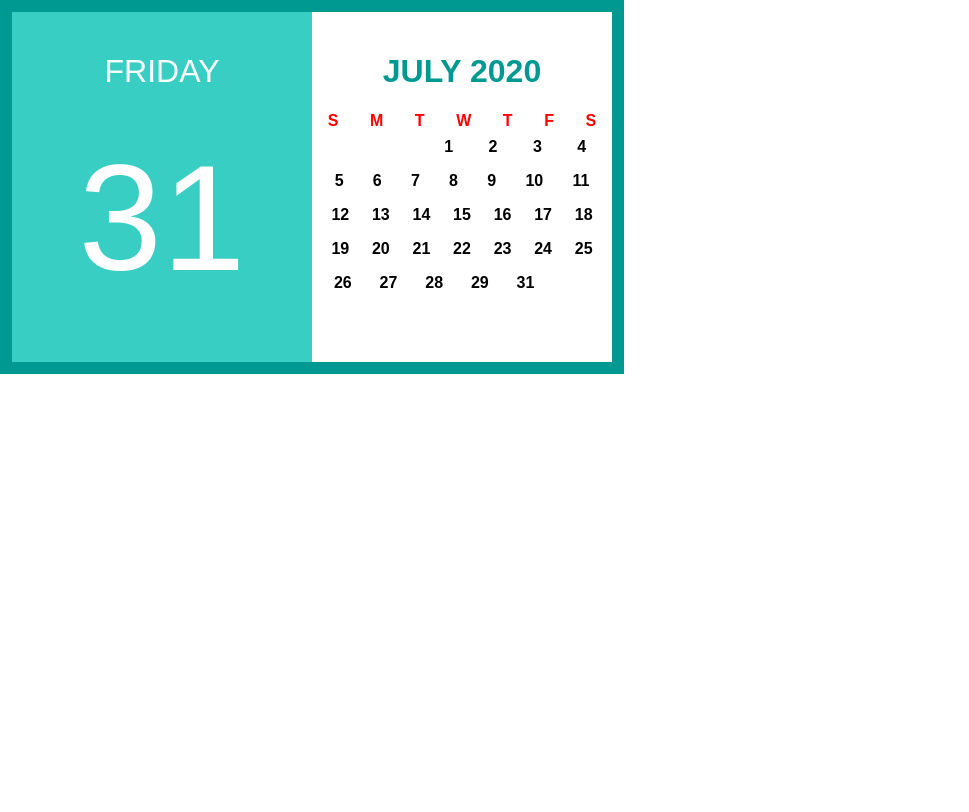
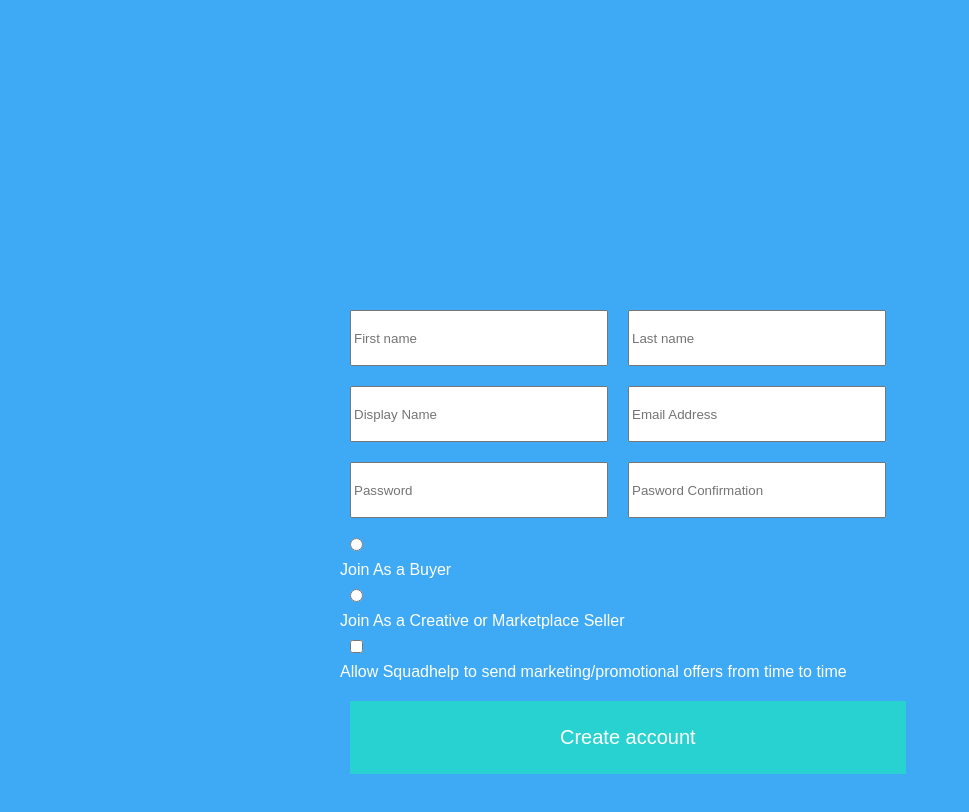
Before and after one commit to krivospitsky92/react-app, a React (Create React App) app: page / in a window 1280 px wide. Shown: the top 812 px of the page, without its empty margins (0-969 px from the left). Built offline with nearby package versions, Linux system fonts and the light colour scheme.

Commit message:
init commit

```diff
--- a/package.json
+++ b/package.json
@@ -3,11 +3,11 @@
   "version": "0.1.0",
   "private": true,
   "dependencies": {
+    "date-fns": "^2.28.0",
     "react": "^18.0.0",
     "react-dom": "^18.0.0",
     "react-scripts": "0.9.5"
   },
-  "devDependencies": {},
   "scripts": {
     "start": "react-scripts start",
     "build": "react-scripts build",
--- /dev/null
+++ b/src/App.js
@@ -0,0 +1,16 @@
+import React, { Component } from "react";
+import Form from "./Form/Form";
+import "./App.css";
+
+class App extends Component {
+  render() {
+    return(
+      <div className="wrapper">
+         <Form />
+      </div>
+
+    )
+  }
+}
+
+export default App;
--- a/src/App.jsx
+++ /dev/null
@@ -1,77 +0,0 @@
-import React, { Component } from "react";
-import "./App.css";
-
-class App extends Component {
-  render() {
-    return (
-      <div className="wrapper">
-        <div className="currentDate">
-          <h1 className="header">FRIDAY</h1>
-          <p className="parag">31</p>
-        </div>
-        <div className="calendar">
-          <h1 className="m-y">JULY 2020</h1>
-
-          <div className="calendar-wrapper">
-            <div className="row1">
-              <div>S</div>
-              <div>M</div>
-              <div>T</div>
-              <div>W</div>
-              <div>T</div>
-              <div>F</div>
-              <div>S</div>
-            </div>
-            <div className="row2">
-              <div></div>
-              <div></div>
-              <div></div>
-              <div>1</div>
-              <div>2</div>
-              <div>3</div>
-              <div>4</div>
-            </div>
-            <div className="row3">
-              <div>5</div>
-              <div>6</div>
-              <div>7</div>
-              <div>8</div>
-              <div>9</div>
-              <div>10</div>
-              <div>11</div>
-            </div>
-            <div className="row4">
-              <div>12</div>
-              <div>13</div>
-              <div>14</div>
-              <div>15</div>
-              <div>16</div>
-              <div>17</div>
-              <div>18</div>
-            </div>
-            <div className="row5">
-              <div>19</div>
-              <div>20</div>
-              <div>21</div>
-              <div>22</div>
-              <div>23</div>
-              <div>24</div>
-              <div>25</div>
-            </div>
-            <div className="row6">
-              <div>26</div>
-              <div>27</div>
-              <div>28</div>
-              <div>29</div>
-              <div>31</div>
-              <div></div>
-              <div></div>
-            </div>
-          </div>
-        </div>
-      </div>
-    );
-  }
-}
-
-export default App;
--- /dev/null
+++ b/src/Form/Form.jsx
@@ -0,0 +1,125 @@
+import React, { Component } from "react";
+import "./form.css";
+
+class Form extends Component {
+  constructor(props) {
+    super(props);
+
+    this.state = {
+      name: "",
+      lastname: "",
+      displayname: "",
+      email: "",
+      password: "",
+      passconf: "",
+    };
+  }
+
+  nameChange = (event) => {
+    this.setState({ name: event.target.value });
+  };
+  lastnameChange = (event) => {
+    this.setState({ lastname: event.target.value });
+  };
+  displayname = (event) => {
+    this.setState({ displayname: event.target.value });
+  };
+  emailChange = (event) => {
+    this.setState({ email: event.target.value });
+  };
+  passwordChange = (event) => {
+    this.setState({ password: event.target.value });
+  };
+  passconfChange = (event) => {
+    this.setState({ passconf: event.target.value });
+  };
+  leSubmit = (event) => {
+    alert("Отправленное имя: " + this.state.value);
+    event.preventDefault();
+  };
+
+  render() {
+    return (
+      <div className="wrapper">
+        <form onSubmit={this.handleSubmit}>
+          <input
+            id="input1"
+            type="text"
+            value={this.state.name}
+            onChange={this.nameChange}
+            placeholder="First name"
+          />
+          <input
+            id="input2"
+            type="text"
+            value={this.state.lastname}
+            onChange={this.lastnameChange}
+            placeholder="Last name"
+          />
+          <input
+            id="input3"
+            type="text"
+            value={this.state.displayname}
+            onChange={this.displayname}
+            placeholder="Display Name"
+          />
+          <input
+            id="input4"
+            type="text"
+            value={this.state.email}
+            onChange={this.emailChange}
+            placeholder="Email Address"
+          />
+          <input
+            id="input5"
+            type="password"
+            value={this.state.password}
+            onChange={this.passwordChange}
+            placeholder="Password"
+          />
+          <input
+            id="input6"
+            type="password"
+            value={this.state.passconf}
+            onChange={this.passconfChange}
+            placeholder="Pasword Confirmation"
+          />
+          <label>
+            <input
+              id="radio1"
+              type="radio"
+              name="radio"
+              value={this.state.value}
+              onChange={this.handleChange}
+            />
+            Join As a Buyer
+          </label>
+          <label>
+            <input
+              id="radio2"
+              type="radio"
+              name="radio"
+              value={this.state.value}
+              onChange={this.handleChange}
+            />
+            Join As a Creative or Marketplace Seller
+          </label>
+
+          <span>
+            <input
+              id="checkbox"
+              type="checkbox"
+              value={this.state.value}
+              onChange={this.handleChange}
+            />
+            Allow Squadhelp to send marketing/promotional offers from time to
+            time
+          </span>
+          <input id="btn" type="submit" value="Create account" />
+        </form>
+      </div>
+    );
+  }
+}
+
+export default Form;
--- /dev/null
+++ b/src/Form/form.css
@@ -0,0 +1,51 @@
+body {
+  background-color: #3ea9f5;
+}
+
+.wrapper {
+  display: flex;
+  width: 600px;
+  margin: 150px auto;
+}
+input {
+  margin: 10px;
+}
+#input1,
+#input2,
+#input3,
+#input4,
+#input5,
+#input6 {
+  width: 250px;
+  height: 50px;
+  margin: 10px;
+}
+
+#radio1,
+#radio2 {
+  display: block;
+}
+
+label {
+  margin-top: 20px;
+  color: white;
+}
+
+#checkbox {
+  display: block;
+  color: white;
+}
+
+span {
+  color: white;
+}
+
+#btn {
+  border: 1px transparent;
+  color: white;
+  background-color: #28d2d0;
+  margin-top: 20px;
+  padding: 25px 210px;
+  font-size: 20px;
+  font-weight: 500;
+}
--- a/src/index.css
+++ b/src/index.css
@@ -3,73 +3,3 @@ body {
   padding: 0;
   font-family: sans-serif;
 }
-
-.wrapper {
-  display: flex;
-  width: 600px;
-  height: 350px;
-  background-color: #38cec4;
-  border: 12px solid #009991;
-}
-
-.currentDate,
-.calendar {
-  width: 300px;
-  height: 350px;
-}
-.calendar {
-  background-color: #fff;
-}
-
-.header,
-.parag {
-  padding-top: 20px;
-  font-family: sans-serif;
-  font-weight: 200;
-  color: #fff;
-  text-align: center;
-}
-
-.parag {
-  margin: 0;
-  font-size: 150px;
-}
-
-/* ----------------------------- */
-
-.m-y {
-  color: #009991;
-  font-weight: 600;
-  text-align: center;
-  padding-top: 20px;
-}
-
-.calendar-wrapper {
-  display: flex;
-  flex-direction: row;
-  flex-wrap: wrap;
-}
-
-.row1 {
-  display: flex;
-  flex-wrap: wrap;
-  width: 100%;
-  justify-content: space-around;
-  color: red;
-  font-family: sans-serif;
-  font-weight: 700;
-}
-
-.row2,
-.row3,
-.row4,
-.row5,
-.row6 {
-  padding: 8px;
-  display: flex;
-  width: 100%;
-  flex-wrap: wrap;
-  justify-content: space-around;
-  font-family: sans-serif;
-  font-weight: 700;
-}
```
Also changed, not shown: 1 other file (tests, documents, lock files or other folders).
